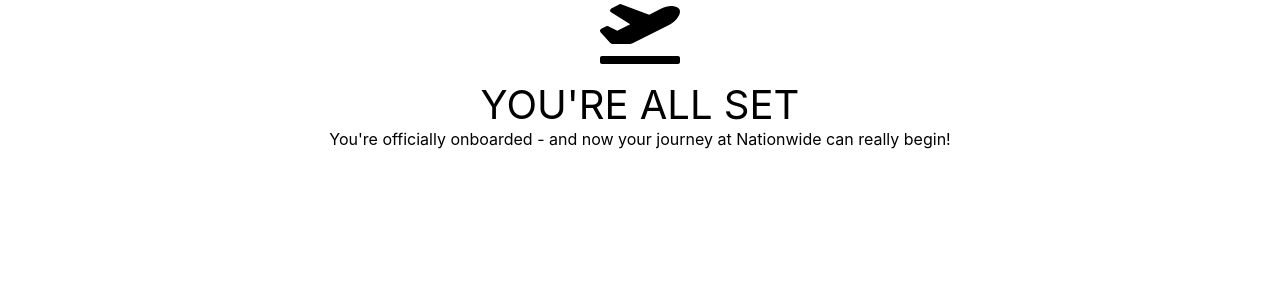
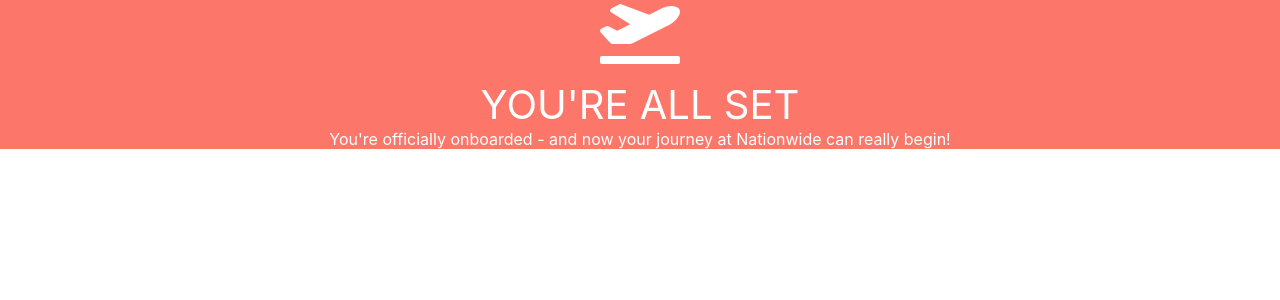
Before and after one commit to waffle-fry/boarding-pass, a React app: page /onboarded in a window 1280 px wide. Shown: the top 300 px of the page. Built offline with nearby package versions, Linux system fonts and the light colour scheme; the HTML template or start-up script is replaced by a standard one.

Commit message:
Update background and text colours

```diff
--- a/src/screens/onboarded-screen/styles.scss
+++ b/src/screens/onboarded-screen/styles.scss
@@ -2,6 +2,8 @@
   display: flex;
   flex: 1;
   flex-direction: column;
+  background-color: #FC776A;
+  color: #ffffff;
 
   .header {
     display: flex;
```
